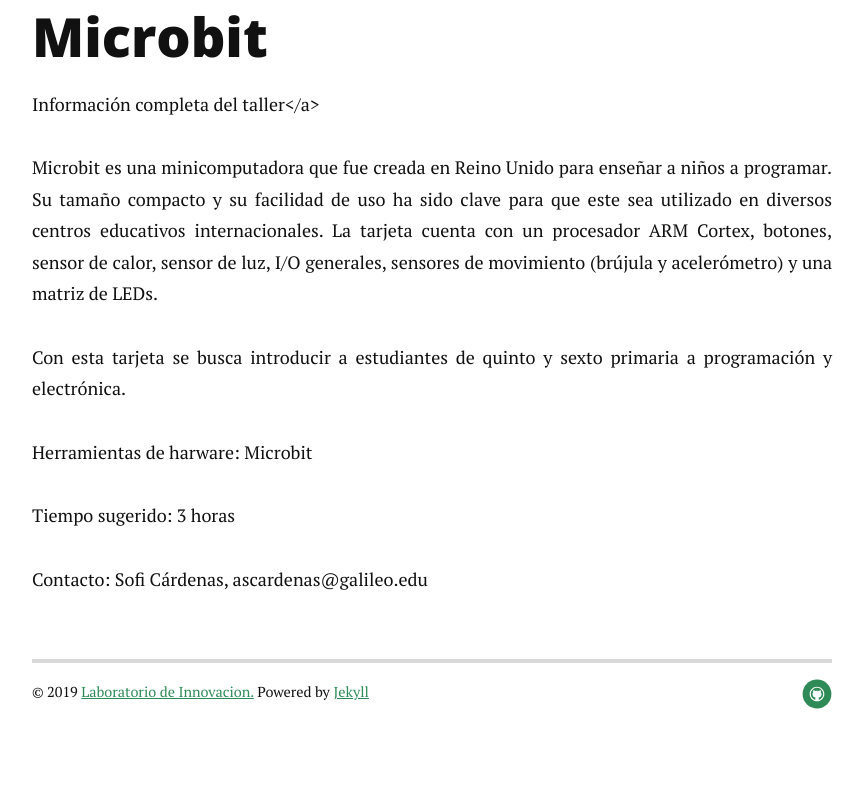
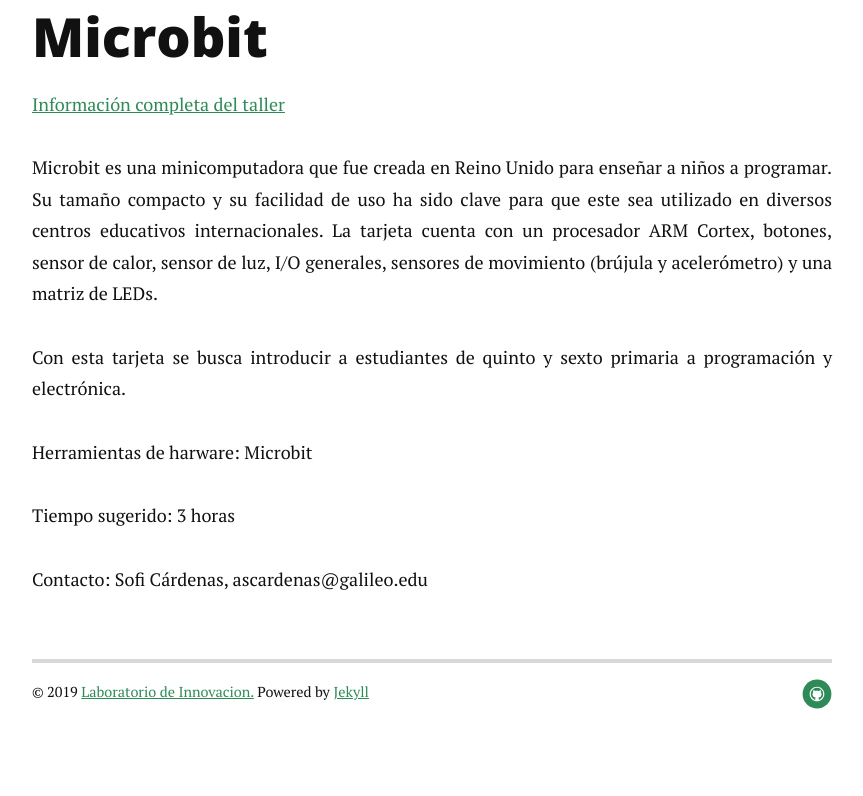
Before and after one commit to innovationlabug/innovationlabug.github.io, a Jekyll site: the page built from _posts/2019-01-07-Microbit.markdown, in a window 1280 px wide. Shown: the part 270-1066 px from the top of the page, without its empty margins (208-1071 px from the left). Built offline with Jekyll 4.4.1, drawn with Linux system fonts in a browser that asks for light colours; nearby versions of some CDN libraries.

```diff
--- a/_posts/2019-01-07-Microbit.markdown
+++ b/_posts/2019-01-07-Microbit.markdown
@@ -8,7 +8,7 @@ description: >
 permalink: /:categories/:title.html
 ---
 
-<a href="{{ site.url }}assets/microbit-info.pdf"/>Información completa del taller</a>
+<a href="{{ site.url }}assets/microbit-info.pdf">Información completa del taller</a>
 
 Microbit es una minicomputadora que fue creada en Reino Unido para enseñar a niños a programar. Su tamaño compacto y su facilidad de uso ha sido clave para que este sea utilizado en diversos centros educativos internacionales. La tarjeta cuenta con un procesador ARM Cortex, botones, sensor de calor, sensor de luz, I/O generales, sensores de movimiento (brújula y acelerómetro) y una matriz de LEDs.
 
```
